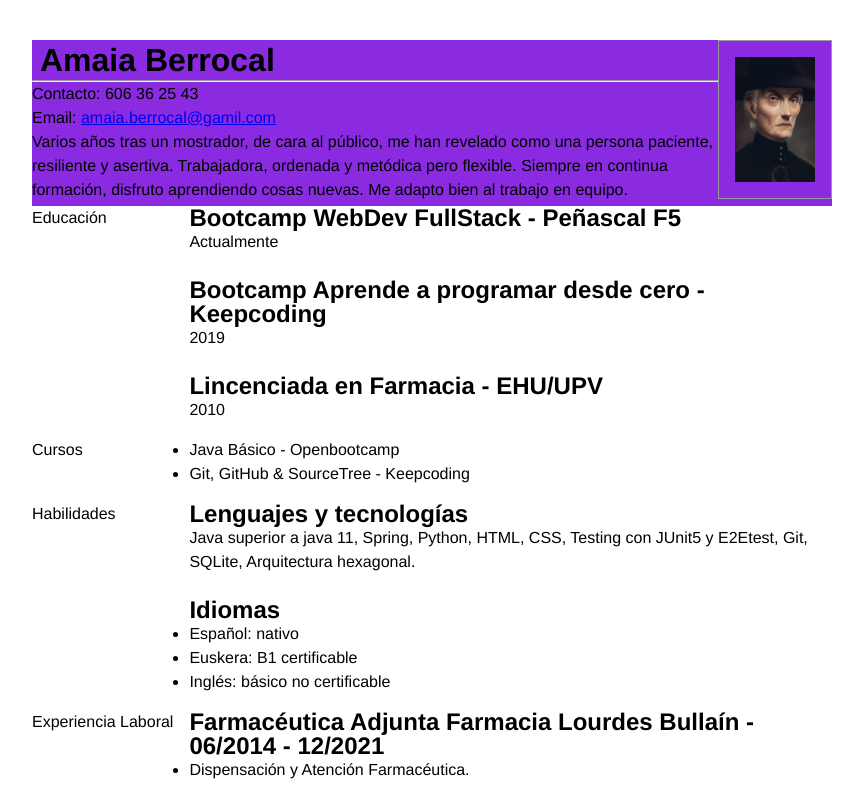
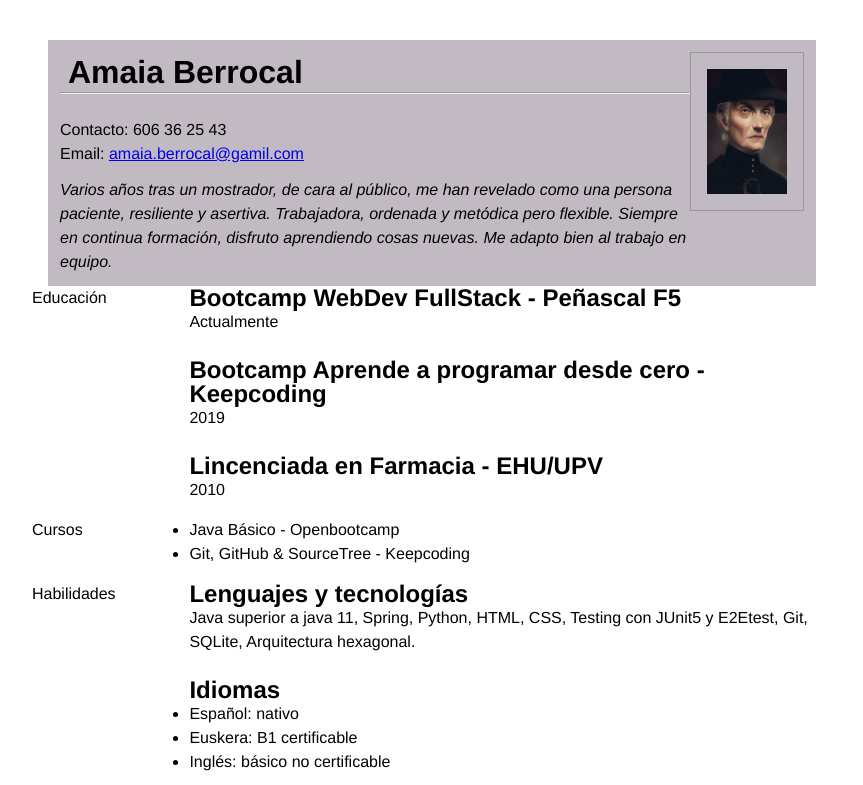
Before and after one commit to AmaiaBerrocal/curriculum_F5, a plain HTML site: page index.html in a window 1280 px wide. Shown: the top 785 px of the page, without its empty margins (208-1071 px from the left). Drawn offline with Linux system fonts and the light colour scheme.

Commit message:
segundo commit

```diff
--- a/style.css
+++ b/style.css
@@ -12,12 +12,18 @@ body {
 
 header {
   display: grid;
-  background-color: blueviolet;
+  background-color: rgb(194, 186, 194);
   grid-template-columns: 1fr auto;
+  padding: 0.75rem;
+  margin:0 1rem;
 }
+#objective {
+  font-style: italic;
+  padding-top: 0.75rem;
+}
+
 .fn {
   padding: 0.5rem;
-
 }
 
 dl {
```
Also changed, not shown: index.html (+2 -3 lines).
